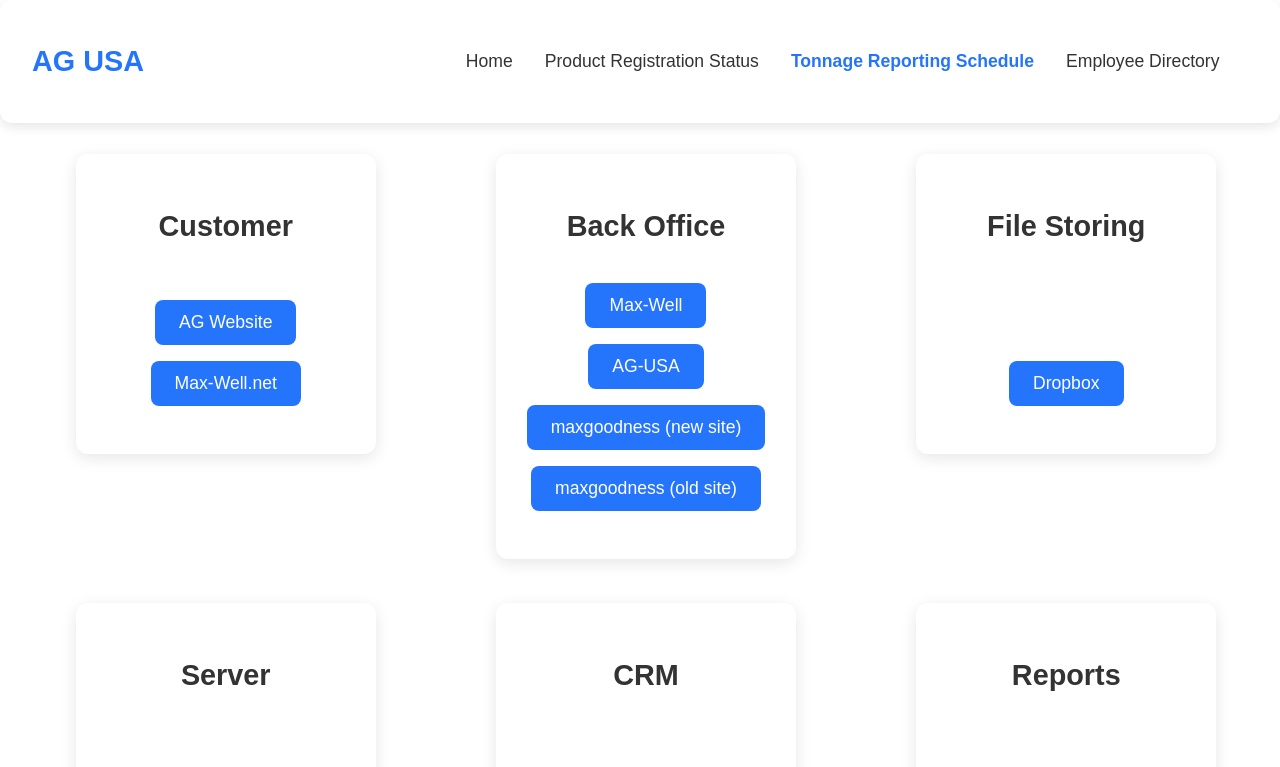
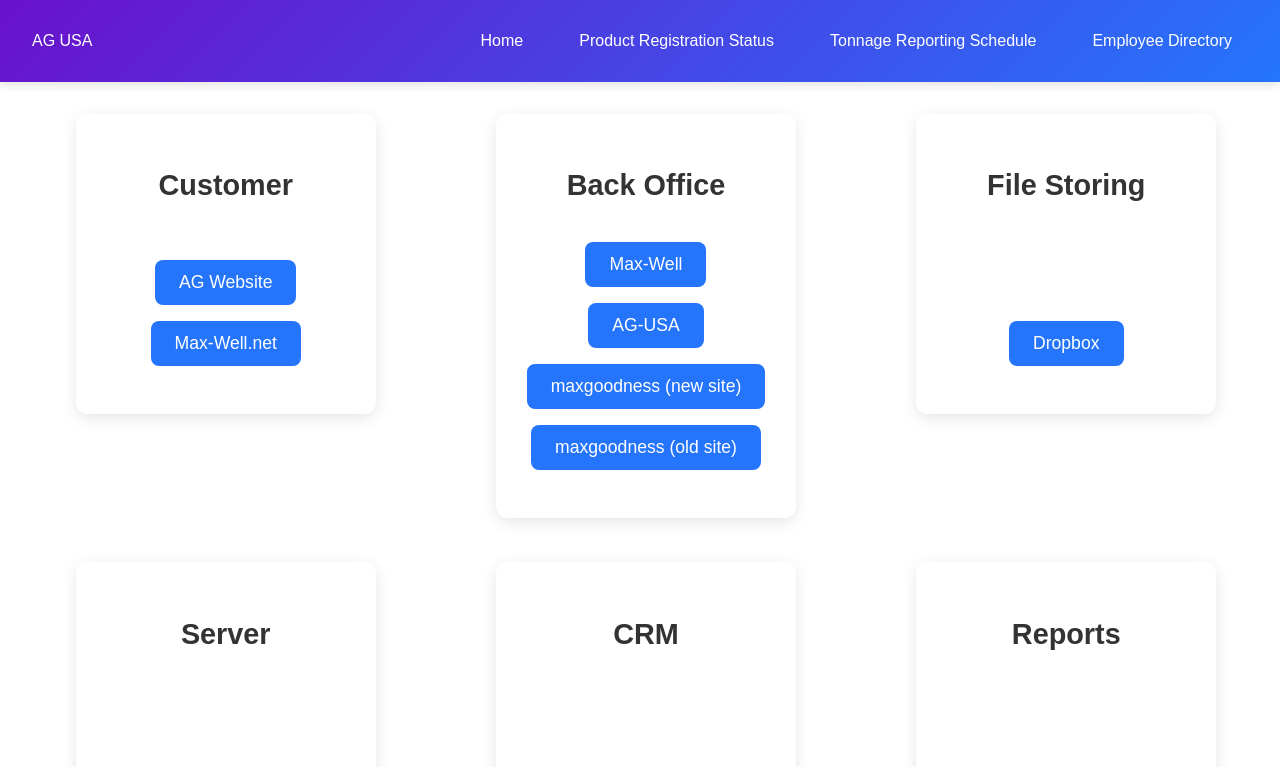
Before and after one commit to max-well-creator/work_dashboard, a Next.js app: page / in a window 1280 px wide. Shown: the top 767 px of the page. Built offline with nearby package versions, Linux system fonts and the light colour scheme.

Commit message:
add styles to navbar

```diff
--- a/src/components/CustomNav/nav.module.scss
+++ b/src/components/CustomNav/nav.module.scss
@@ -3,63 +3,39 @@
   justify-content: space-between;
   align-items: center;
   padding: 1rem 2rem;
-  background-color: #fff;
-  box-shadow: 0 4px 12px rgba(0, 0, 0, 0.1);
-  border-radius: 12px;
-  transition: box-shadow 0.3s ease;
-
-  &:hover {
-    box-shadow: 0 8px 24px rgba(0, 0, 0, 0.15);
-  }
-}
-
-.brand {
-  flex: 1;
-}
-
-.brandText {
-  font-weight: 700;
-  font-size: 1.8rem;
-  color: #2575fc;
-  transition: color 0.3s ease;
-
-  &:hover {
-    color: #1a5ccd;
-  }
-}
-
-.navContent {
-  flex: 2;
-  display: flex;
-  justify-content: center;
+  background: linear-gradient(135deg, #6a11cb, #2575fc);
+  color: white;
+  box-shadow: 0 4px 8px rgba(0, 0, 0, 0.1);
+  position: sticky;
+    top: 0;
+  z-index: 1000; /* Ensures it stays above other content */
+  background-color: #fff; /* Optional: Ensure background is visible */
 }
 
 .navList {
+  display: flex;
+  gap: 1.5rem;
   list-style: none;
-  display: flex;
-  gap: 2rem;
-  padding: 0;
-  margin: 0;
 }
 
 .navItem {
-  position: relative;
+  padding: 0.5rem 1rem;
+  border-radius: 8px;
+  transition: background-color 0.3s ease;
+}
+
+.navItem:hover {
+  background-color: rgba(255, 255, 255, 0.2);
 }
 
 .navLink {
+  color: white;
   text-decoration: none;
   font-weight: 500;
-  font-size: 1.1rem;
-  color: #333;
-  transition: color 0.3s ease, transform 0.2s ease;
+  transition: color 0.3s ease;
+}
 
-  &:hover {
-    color: #2575fc;
-    transform: translateY(-2px);
-  }
-
-  &[aria-current="page"] {
-    color: #2575fc;
-    font-weight: 700;
-  }
+.navLink:hover {
+  color: #f1f1f1;
+  text-decoration: underline;
 }
```
